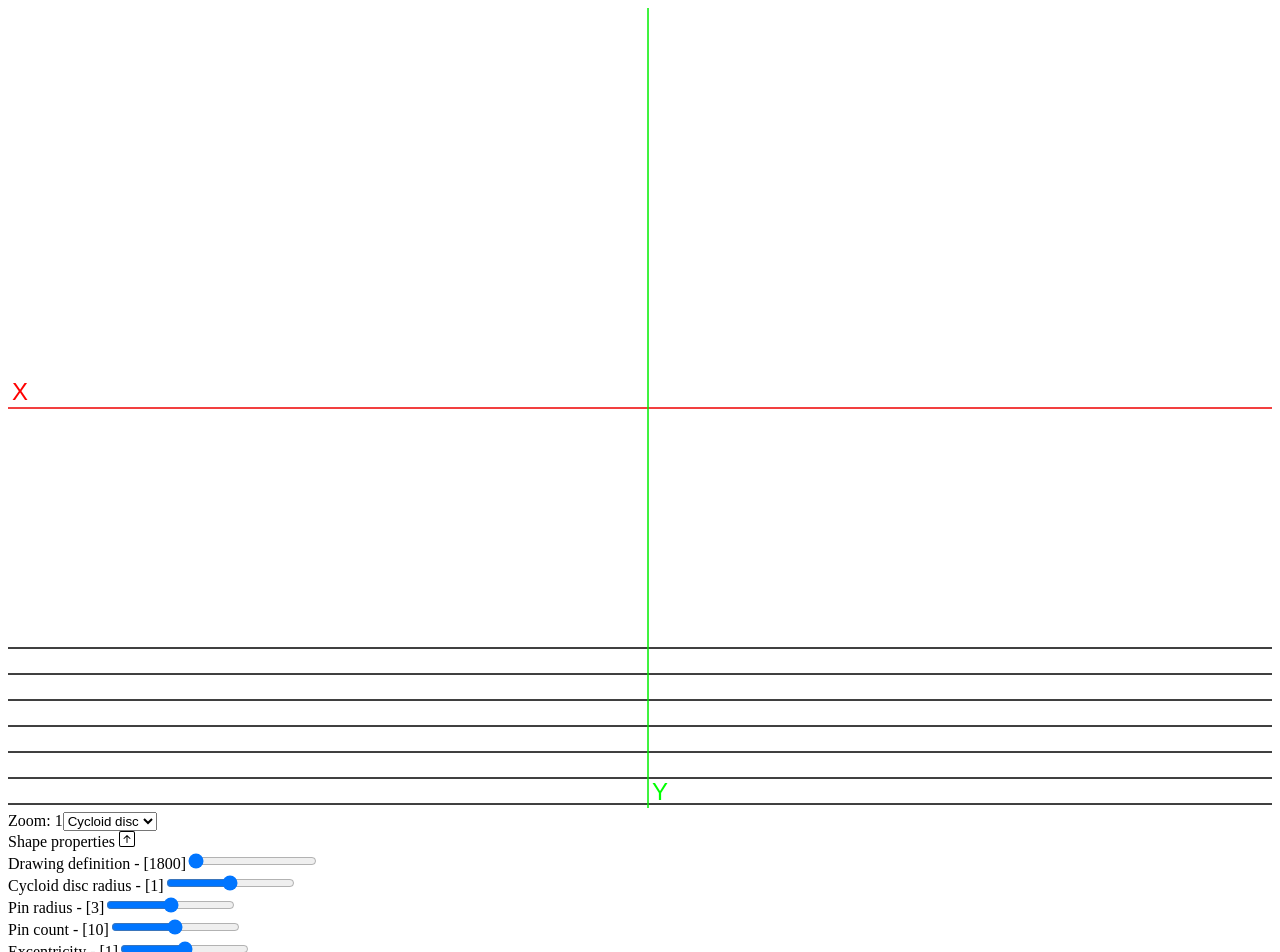
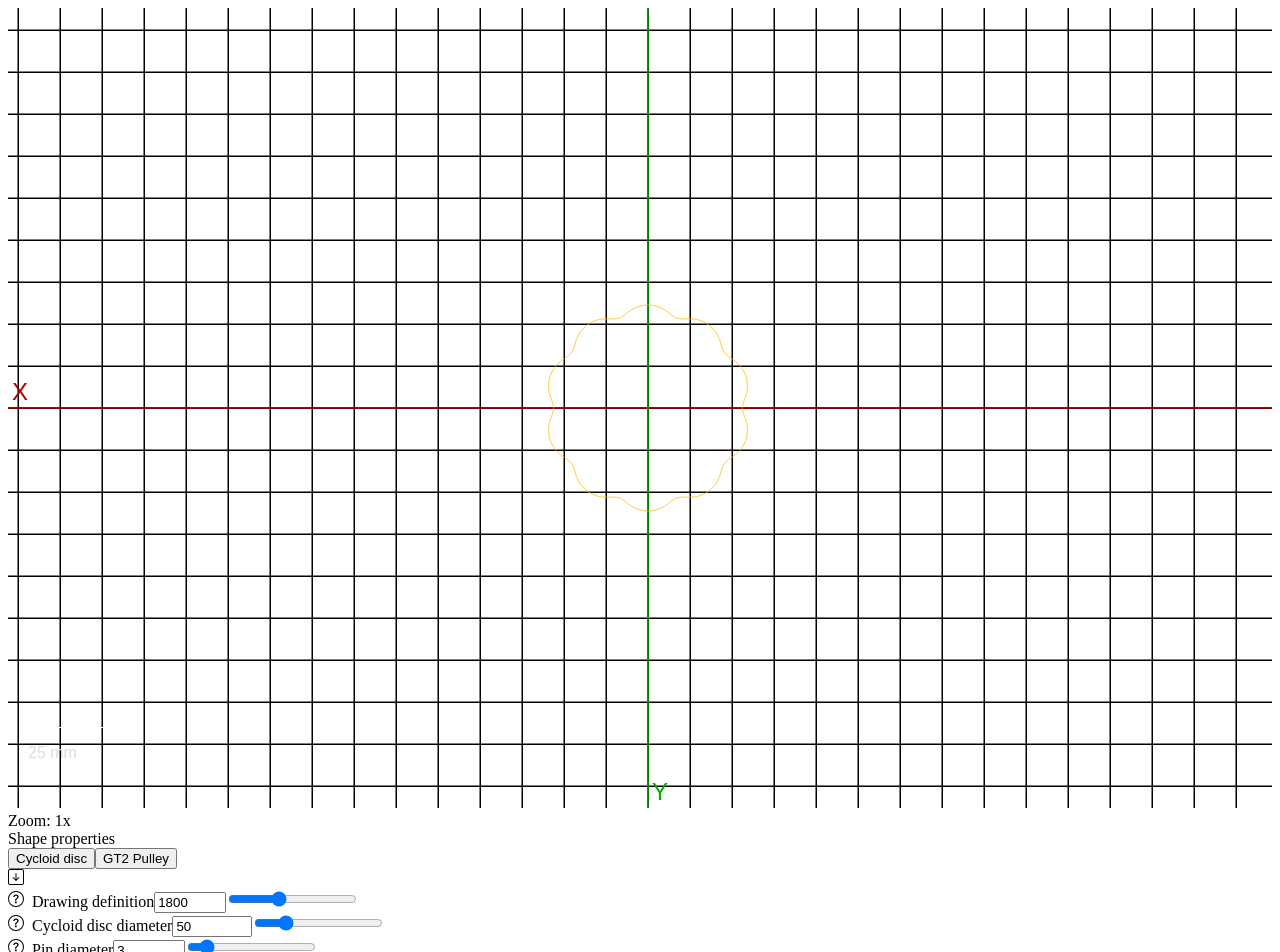
Before and after one commit to garhul/makingToolBox, a React app: page / in a window 1280 px wide. Shown: the top 952 px of the page. Built offline with nearby package versions, Linux system fonts and the light colour scheme.

Commit message:
looking pretty

```diff
--- a/src/app.tsx
+++ b/src/app.tsx
@@ -1,30 +1,85 @@
-import { useState } from "react";
+import { useEffect, useState } from "react";
 import { Badge, Container } from "react-bootstrap";
-import { ShapeControls, ShapeSelector } from "./components/Controls";
+import { ShapeControls } from "./components/Controls";
 import Canvas from "./components/preview/Canvas";
 import { getShape, getShapeOptions, shapeKeys } from "./shapes";
+import { Shape, ShapeParameter } from "./types";
+// import 'bootstrap/dist/css/bootstrap.min.css';
+
+export type shapeControlBoxProps = {
+  onChange: (shape: Shape) => void;
+}
+
+function ZoomBadge({ zoom }: { zoom: number }) {
+  return (
+    <Badge id="zoomBadge">
+      Zoom: {zoom}x
+    </Badge>);
+}
+
+function ShapeControlBox({ onChange }: shapeControlBoxProps) {
+  const [shapeKey, setShapeKey] = useState<shapeKeys>('Cycloid');
+  const [shapeParams, setShapeParams] = useState<ShapeParameter>({});
+  const [shapeObj, setShapeObj] = useState(getShape(shapeKey));
+
+  useEffect(() => {
+    const newShape = getShape(shapeKey, shapeParams)
+    setShapeObj(newShape);
+    onChange(newShape);
+
+    // eslint-disable-next-line react-hooks/exhaustive-deps
+  }, [shapeParams]);
+
+  const shapeKeyChangeHandler = (key: shapeKeys) => {
+    setShapeKey(key);
+    const newShape = getShape(key);
+    setShapeObj(newShape);
+    setShapeParams(newShape.getParametersList());
+    onChange(newShape);
+  }
+
+  const updateShapeParam = (param: string, value: number) => {
+    console.log({ param, value });
+    try {
+      const p = shapeObj?.getParameterValue(param);
+      if (p) {
+        p.value = value;
+        const newP = Object.fromEntries([[param, p]]);
+        setShapeParams({ ...shapeParams, ...newP });
+      }
+    } catch (ex) { console.error(ex); }
+  }
+
+  return (
+    <Container id="shapeControls">
+      <ShapeControls
+        controlsList={shapeObj.getParametersList()}
+        onChange={updateShapeParam}
+        onShapeChange={shapeKeyChangeHandler}
+        opts={getShapeOptions()}
+      />
+    </Container>
+  )
+}
+
+
+
 
 export default function App() {
-  const [shapeKey, setShapeKey] = useState<shapeKeys>('Cycloid')
-  const zoom = 1;
-  const grid = true;
-  const axes = true;
+  const [shape, setShape] = useState<Shape | null>(null);
+  const [zoom, setZoom] = useState(1);
 
-  const Shape = getShape(shapeKey);
+  const shapeChangeHandler = (s: Shape) => {
+    console.log(s);
+    setShape(s);
+  }
 
   return (
     <Container style={{ overflow: 'hidden' }}>
-      <Canvas />
+      <Canvas shape={shape} grid={true} axes={true} onZoomChange={(zoom) => setZoom(zoom)} zoom={zoom} />
       <Container id="footer">
-        <Badge>Zoom: {zoom}</Badge>
-        <ShapeSelector
-          onChange={(key) => console.log(key)}
-          options={getShapeOptions()}
-        />
-        {Shape && <ShapeControls
-          controlsList={Shape.getParametersList()}
-          onChange={(key, value) => Shape.setParameterValue(key, value)}
-        />}
+        <ZoomBadge zoom={zoom} />
+        <ShapeControlBox onChange={shapeChangeHandler} />
       </Container>
     </Container>
   );
--- a/src/components/Controls.tsx
+++ b/src/components/Controls.tsx
@@ -1,61 +1,84 @@
 import { useState } from "react";
-import { Badge, Container, Row, Form } from "react-bootstrap";
-import { ShapeParameter } from "src/types";
-import { BsArrowUpSquare } from 'react-icons/bs/';
-import { shapeListOption } from "src/shapes";
+import { Badge, Container, Row, Form, OverlayTrigger, Tooltip, Button, ButtonGroup } from "react-bootstrap";
+import { ShapeParameter, ShapeParameterValue } from "src/types";
+import { BsArrowDownSquare, BsArrowUpSquare } from 'react-icons/bs/';
+import { shapeKeys, shapeListOption } from "src/shapes";
+import { BsQuestionCircle } from 'react-icons/bs';
 
-export default function Controls() {
+type shapeControlProps = {
+  paramKey: string;
+  param: ShapeParameterValue;
+  onChange: (val: number) => void;
+};
+
+function ShapeControl({ paramKey, param, onChange }: shapeControlProps) {
   return (
-    <Container>
-      <Row>
+    <Row className="controlGroup" key={paramKey}>
+      <label title={param.tooltip || param.name} htmlFor={paramKey}>
+        <OverlayTrigger
+          delay={150}
+          overlay={<Tooltip>{param.tooltip || param.name}</Tooltip>}
+          placement="left">
+          <><Badge style={{ cursor: 'help', marginRight: '.5em' }}><BsQuestionCircle /></Badge>{param.name}</>
+        </OverlayTrigger>
+      </label>
 
-      </Row>
-    </Container>
+      <input size={5} type="number" min={param.min} max={param.max} value={param.value} step={param.step} onChange={(ev) => onChange(parseFloat(ev.currentTarget.value))} />
+      <input id={paramKey} min={param.min} max={param.max} value={param.value} step={param.step} type="range" onChange={(ev) => onChange(parseFloat(ev.currentTarget.value))} />
+    </Row >
   )
 }
 
 export type shapeControlsProps = {
-  onChange: (key: string, value: number) => void;
-  controlsList: ShapeParameter[];
+  onChange: (key: shapeKeys, value: number) => void;
+  controlsList: ShapeParameter;
+  onShapeChange: (key: shapeKeys) => void;
+  opts: shapeListOption[];
 }
 
-export function ShapeControls({ controlsList, onChange }: shapeControlsProps) {
+export function ShapeControls({ controlsList, onChange, onShapeChange, opts }: shapeControlsProps) {
   const [collapsed, setCollapsed] = useState(false);
 
   const toggleCollapsed = () => {
     setCollapsed(!collapsed);
   }
 
-  const Controls = controlsList.map(c => (
-    <Row className="controlGroup" key={c.key}>
-      <label title={c.tooltip || c.name} htmlFor={c.key}>{c.name} - [{c.value}]</label>
-      <input id={c.key} step={c.step} type="range" onChange={(ev) => onChange(c.key, parseFloat(ev.currentTarget.value))} />
-    </Row>
-  ));
+  const Controls = Object.keys(controlsList).map(key => (<ShapeControl key={key} paramKey={key} param={controlsList[key]} onChange={(v) => onChange(key as shapeKeys, v)} />));
 
   return (
     <Container>
-      <Row>
-        <Badge>
-          Shape properties <BsArrowUpSquare onClick={toggleCollapsed} />
-        </Badge>
+      <Row className="controlsTitle">
+        Shape properties
+        <ShapeSelector onChange={onShapeChange} options={opts} />
+        {!collapsed ? <BsArrowDownSquare style={{ cursor: 'pointer' }} onClick={toggleCollapsed} /> : <BsArrowUpSquare style={{ cursor: 'pointer' }} onClick={toggleCollapsed} />}
       </Row>
       {!collapsed && Controls}
     </Container>
   )
 }
 
-
-export type shapeSelectorProps = {
-  onChange: (key: string) => void;
+type shapeSelectorProps = {
+  onChange: (key: shapeKeys) => void;
   options: shapeListOption[];
 }
 
-export function ShapeSelector({ onChange, options }: shapeSelectorProps) {
-  const Opts = options.map((v, i) => <option value={v.key}>{v.name}</option>);
+function ShapeSelector({ onChange, options }: shapeSelectorProps) {
+  const [selected, setSelected] = useState(0);
+  // const Opts = options.map((v, i) => <option key={v.key} value={v.key}>{v.name}</option>);
+  const btns = options.map((v, i) => (
+    <Button
+      variant={i === selected ? 'toggled' : undefined}
+      onClick={(ev) => { setSelected(i); onChange(ev.currentTarget.value as shapeKeys) }}
+      key={v.key}
+      value={v.key}
+    >{v.name}</Button >));
+
+
   return (
-    <Form.Select size="sm" onChange={(ev) => onChange(ev.currentTarget.value)}>
-      {Opts}
-    </Form.Select>
+    <ButtonGroup>{btns}</ButtonGroup>
+
+    // <Form.Select size="sm" onChange={(ev) => onChange(ev.currentTarget.value as shapeKeys)}>
+    //   {Opts}
+    // </Form.Select>
   )
 }
--- a/src/components/preview/Canvas.tsx
+++ b/src/components/preview/Canvas.tsx
@@ -1,85 +1,55 @@
-import { useEffect, useRef, useState, WheelEvent } from "react";
-import { point2D } from "src/types";
+import { useRef, WheelEvent } from "react";
+import { Shape } from "src/types";
 import drawBackground from "./grid";
 
-const drawPoints = (ctx: CanvasRenderingContext2D, points: point2D[], zoomLevel: number, w: number, h: number) => {
-
-  const offset = { x: w / 2, y: h / 2 };
-  ctx.strokeStyle = "#ff6600";
-
-  ctx.moveTo(points[0].x, points[0].y);
-  ctx.beginPath(); // Start a new path
-
-  for (const point of points) {
-    ctx.lineTo((point.x * zoomLevel + offset.x), (point.y * zoomLevel + offset.y));
-    ctx.moveTo((point.x * zoomLevel + offset.x), (point.y * zoomLevel + offset.y));
-  }
-
-  ctx.closePath(); // Line to bottom-left corner
-  ctx.stroke();
-}
-
 export type canvasViewProperties = {
-  origin: { x: number, y: number };
-  zoom: number;
   grid: boolean;
   axes: boolean;
+  shape: Shape | null;
+  zoom: number;
+  onZoomChange: (zoom: number) => void;
 };
 
-export default function Canvas() {
-  const [viewProperties, setViewProperties] = useState<canvasViewProperties>({
-    origin: { x: 0, y: 0 }, //represents the central point from where to draw everything
-    zoom: 1,
-    grid: true,
-    axes: true
-  });
-
+export default function Canvas({ shape, grid, axes, zoom, onZoomChange }: canvasViewProperties) {
+  // const [origin, setOrigin] = useState<point2D>({ x: 0, y: 0 });
   const canvasRef = useRef<HTMLCanvasElement>(null);
 
-  useEffect(() => {
-    const canvas = canvasRef.current || null;
-    if (canvas === null) return;
-    console.log('coso');
-    setViewProperties((viewProperties) => ({ ...viewProperties, ...{ origin: { x: canvas.width / 2, y: canvas.height / 2 } } }));
-  }, [canvasRef]);
+  const zoomRatio = 4.2; // zoom Ratio is an attempt to adjust everything to look 1:1 without properly attempting to read DPI
 
-  useEffect(() => {
-    const canvas = canvasRef.current || null;
-    const context = canvas?.getContext('2d') || null;
-    if (context === null || canvas === null) return;
+  const canvas = canvasRef.current || null;
+  const context = canvas?.getContext('2d') || null;
+  if (context !== null && canvas !== null) {
 
     //size the canvas properly
-    canvas.width = window.innerWidth;
-    canvas.height = window.innerHeight;
+    canvas.width = window.innerWidth * window.devicePixelRatio;
+    canvas.height = window.innerHeight * window.devicePixelRatio;
 
-    //clear first
-    console.log({ cw: canvas.width, ch: canvas.height });
+    //get origin as center of screen:
+    const origin = { x: canvas.width / 2, y: canvas.height / 2 };
+
+    //clear before drawing
+    // console.log({ cw: canvas.width, ch: canvas.height });
     context.clearRect(0, 0, canvas.width, canvas.height);
 
-    drawBackground({     // draw scale bar ?
+    drawBackground({
       ctx: context,
-      zoom: viewProperties.zoom,
-      size: Math.ceil(window.innerWidth / 50),
+      zoom: zoom * zoomRatio,
+      size: zoom * zoomRatio * 10,
       dimensions: { width: canvas.width, height: canvas.height },
-      origin: viewProperties.origin,
+      origin: origin,
       color: '#000'
-    }, viewProperties.axes, viewProperties.grid);
+    }, axes, grid);
 
     // draw objects
-    // drawPoints(context, getPoints({ cycloidRadius: 40, excentricity: 1, pinCount: 10, pinRadius: 3 }), viewProperties.zoom, canvas.width, canvas.height);
-
-    // No animations, we need something to show
-
-  }, [viewProperties]);
+    shape?.render(context, zoom * zoomRatio, origin);
+  }
 
   const handleScroll = (ev: WheelEvent<HTMLCanvasElement>) => {
     const maxZoomLevel = 10;
     const minZoomLevel = 0.25;
-
-    if (ev.deltaY > 0) {
-      if (viewProperties.zoom < maxZoomLevel) setViewProperties({ ...viewProperties, ...{ zoom: viewProperties.zoom + .25 } });
-    } else {
-      if (viewProperties.zoom > minZoomLevel) setViewProperties({ ...viewProperties, ...{ zoom: viewProperties.zoom - .25 } });
+    const z = (ev.deltaY < 0) ? zoom + .25 : zoom - .25;
+    if (z <= maxZoomLevel && z >= minZoomLevel) {
+      onZoomChange(z)
     }
   }
 
--- a/src/main.tsx
+++ b/src/main.tsx
@@ -1,6 +1,5 @@
 import { StrictMode } from 'react';
 import * as ReactDOM from 'react-dom/client';
-
 import App from './app';
 
 const root = ReactDOM.createRoot(
--- a/src/shapes/HipoCycloid.ts
+++ b/src/shapes/HipoCycloid.ts
@@ -1,76 +1,73 @@
-import { point2D, Shape, ShapeParameter } from "src/types";
+import { point2D, Shape, ShapeParameter, ShapeParameterValue } from "src/types";
 
 export default class Cycloid implements Shape {
-  private parameters: ShapeParameter[];
+  private _params: ShapeParameter;
+  private _color: string;
 
-  constructor() {
+  constructor(params: ShapeParameter, color = '#ff6600') {
+    this._color = color;
     // set default parameters
-    this.parameters = [
-      {
+    this._params = {
+      ...{
+        'definition': {
           name: 'Drawing definition',
-        tooltip: 'The amount of points composing the drawing',
-        key: 'definition',
+          tooltip: 'The amount of segments composing the drawing',
           value: 1800,
-        min: 360,
+          min: 720,
           max: 3600,
           step: 360
         },
-      {
-        name: 'Cycloid disc radius',
-        tooltip: 'The radius of the cycloid disc',
-        key: 'cycloidRadius',
-        value: 1,
+        'cycloidDiameter': {
+          name: 'Cycloid disc diameter',
+          tooltip: 'The diameter of the cycloid disc',
+          value: 50,
           min: 10,
-        max: 100,
+          max: 200,
           step: .1
         },
-      {
-        name: 'Pin radius',
-        tooltip: 'The radius of the external pins',
-        key: 'pinRadius',
+        'pinDiameter': {
+          name: 'Pin diameter',
+          tooltip: 'The diameter of the external pins',
           value: 3,
-        min: 10,
-        max: 50,
+          min: 1,
+          max: 20,
           step: .1
         },
-      {
+        'pinCount': {
           name: 'Pin count',
           tooltip: 'Amount of pins (reduction :  # of pins -1)',
-        key: 'pinCount',
-        value: 10,
+          value: 11,
           min: 4,
           max: 100,
           step: 1
         },
-      {
+        'excentricity': {
           name: 'Excentricity',
           tooltip: 'Excentrical displacement amount from rotation axis',
-        key: 'excentricity',
           value: 1,
           min: 0.5,
           max: 10,
           step: .1
-      },
-
-    ];
-
+        }
+      }, ...params
+    };
   }
 
   getParametersList() {
-    return this.parameters;
+    return this._params;
   }
 
   private getParam(key: string) {
-    const param = this.parameters.find(p => p.key === key);
-    if (param) return param;
-    throw new Error(`Requested param not found ${key}`);
+    if (!(key in this._params)) throw new Error(`Requested param [${key}] not found `);
+
+    return this._params[key];
   }
 
   private getPoint(step: number) {
-    const cycloidRadius = this.getParam('cycloidRadius').value;
-    const pinRadius = this.getParam('pinRadius').value;
+    const cycloidRadius = this.getParam('cycloidDiameter').value / 2;
+    const pinRadius = this.getParam('pinDiameter').value / 2;
     const pinCount = this.getParam('pinCount').value;
-    const excentricity = this.getParam('excentricty').value;
+    const excentricity = this.getParam('excentricity').value;
 
     return {
       x: (cycloidRadius * Math.cos(step)) - (pinRadius * Math.cos(step + Math.atan(Math.sin((1 - pinCount) * step) / ((cycloidRadius / (excentricity * pinCount)) - Math.cos((1 - pinCount) * step))))) - (excentricity * Math.cos(pinCount * step)),
@@ -79,7 +76,7 @@ export default class Cycloid implements Shape {
   }
 
   getPoints(): point2D[] {
-    const pointCount = 3600;
+    const pointCount = this.getParameterValue('definition').value;
     const range = { start: 0, end: 2 * Math.PI };
     const step = Math.PI / pointCount;
     const points = [];
@@ -91,16 +88,38 @@ export default class Cycloid implements Shape {
     return points;
   }
 
-  setParameterValue(key: string, value: number) {
-    const p = this.parameters.find(p => p.key === key);
+  setParameterValue(key: string, value: number): ShapeParameterValue {
+    if (!(key in this._params))
+      throw new Error(`Error setting value for parameter ${key}, parameter not found`);
 
-    if (!p) throw new Error(`Error setting value for parameter ${key}, parameter not found`);
+    const param = this._params[key];
 
-    if ((p.min <= value) && (value <= p.max)) {
-      p.value = value;
-      return p;
+    if ((param.min <= value) && (value <= param.max)) {
+      param.value = value;
+      return param;
     }
 
-    throw new Error(`Error setting value for parameter ${key}, parameter value (${value}) out of range (${p.min}:${p.max})`);
+    throw new Error(`Error setting value for parameter ${key}, parameter value (${value}) out of range (${param.min}:${param.max})`);
+  }
+
+  getParameterValue(key: string): ShapeParameterValue {
+    if (!(key in this._params))
+      throw new Error(`Error setting value for parameter ${key}, parameter not found`);
+    return this._params[key];
+  }
+
+  render(ctx: CanvasRenderingContext2D, zoom: number, origin: point2D): void {
+    ctx.strokeStyle = this._color;
+    const points = this.getPoints();
+    ctx.moveTo(points[0].x, points[0].y);
+    ctx.beginPath(); // Start a new path
+
+    for (const point of points) {
+      ctx.lineTo((point.x * zoom + origin.x), (point.y * zoom + origin.y));
+      ctx.moveTo((point.x * zoom + origin.x), (point.y * zoom + origin.y));
+    }
+
+    ctx.closePath(); // Line to bottom-left corner
+    ctx.stroke();
   }
 }
--- a/src/shapes/index.ts
+++ b/src/shapes/index.ts
@@ -1,3 +1,4 @@
+import { Shape, ShapeParameter } from "src/types";
 import Cycloid from "./HipoCycloid";
 
 enum ShapeKeys {
@@ -22,11 +23,11 @@ export function getShapeOptions(): shapeListOption[] {
   }];
 }
 
-export function getShape(key: shapeKeys) {
+export function getShape(key: shapeKeys, params: ShapeParameter = {}, color = '#FFBB00'): Shape {
   switch (key) {
     case 'Cycloid':
-      return new Cycloid();
+      return new Cycloid(params, color);
     case 'Gt2Pulley':
-      return null;
+      return new Cycloid(params, '#0099ff');
   }
 }
--- a/src/styles.css
+++ b/src/styles.css
@@ -1,10 +1,18 @@
 :root {
- /* define some colors */
- --bg: #222;
- --fg-normal: #EEE;
- --fg-highlight:#99ff00;
- --fg-alert:#f2ff00;
- --bg-canvas:#333;
+  /* define some colors */
+  --bg: #222;
+  --fg-normal: #EEE;
+  --fg-highlight:#99ff00;
+  --fg-alert:#f2ff00;
+
+  --bg-canvas:#21272f;
+  --dark-grey:#4c4c54;
+
+  --fg-orange:#ff9900;
+  --fg-orange-2:#ff6600;
+  --fg-yellow:#b7e36b;
+  --fg-gray:#BBB;
+
 }
 
 
@@ -16,7 +24,7 @@ body {
   font-family: 'Geologica', sans-serif;
   padding:0;
   margin:0;
-
+  overflow:hidden;
 }
 
 .floating {
@@ -24,34 +32,170 @@ body {
   border: 1px solid #f2ff00;
 }
 
+.controlsTitle {
+  margin-bottom: 1em;
+  border-bottom: 1px solid var(--dark-grey);
+  padding-bottom: 0.5em;
+  display: flex;
+  grid-column-gap: 1em;
+  font-size: 1.2em;
+  justify-items: start;
+  justify-content: space-between;
+  align-items: center;
+}
 
-/*
-canvas {
-  border:1em solid var(--bg-canvas);
-  border-radius: 1em;
-  margin:.2em;
-  background-color: var(--bg-canvas);
-  image-rendering: -moz-crisp-edges;
-  image-rendering: -webkit-crisp-edges;
-  image-rendering: pixelated;
-  image-rendering: crisp-edges;
-  width: 800px;
-  height: 800px;
-}*/
 
 canvas {
   height: 100vh;
   width: 100vw;
   display: block;
   overflow: hidden;
+  background-color: var(--bg-canvas);
 }
 
-#footer {
-  position:fixed;
-  display:inline-flex;
-  justify-content: space-around;
-  bottom: 0px;
-  width:100%;
-  padding:.2em;
-  border:  1px solid var(--fg-alert);
+#zoomBadge {
+  position:absolute;
+  bottom:1em;
+  left: 1em;
 }
+
+#shapeControls {
+  min-width: 20vw;
+  position:absolute;
+  bottom:1em;
+  right:1em;
+  background-color: rgba(0,0,0,0.1);
+  padding:1em;
+  border-radius: 1em;
+}
+
+.controlGroup.row {
+  font-size:1em;
+  text-transform: uppercase;
+  justify-content: space-between;
+  padding: 0.2em;
+  min-width: 30vw;
+  margin:.2em;
+  border-bottom: 1px solid var(--dark-grey);
+  display: grid;
+  grid-template-columns: 35% 10% 50%;
+}
+
+.controlGroup.row > input[type=number] {
+ background-color: var(--dark-grey);
+ color: var(--fg-yellow);
+ border:0;
+ padding:.4em;
+ border-radius: .5em;
+}
+
+.controlGroup.row > input[type=number]:focus {
+  outline:none;
+  font-weight: bold;
+ }
+
+input[type=range] {
+  width: 100%;
+  margin: 3px 0;
+  background-color: transparent;
+  -webkit-appearance: none;
+}
+
+input[type=range]:focus {
+  outline: none;
+}
+
+input[type=range]::-webkit-slider-runnable-track {
+  background: var(--fg-gray);
+  border: 0;
+  width: 100%;
+  height: 1px;
+  cursor: pointer;
+}
+input[type=range]::-webkit-slider-thumb {
+  margin-top: -3px;
+  width: 8px;
+  height: 16px;
+  margin-top: -8px;
+  background: var(--fg-yellow);
+  border: 0;
+  cursor: pointer;
+  -webkit-appearance: none;
+}
+input[type=range]:focus::-webkit-slider-runnable-track {
+  background: var(--fg-gray);
+}
+input[type=range]::-moz-range-track {
+  background: var(--fg-gray);
+  border: 0;
+  width: 100%;
+  height: 1px;
+  cursor: pointer;
+}
+input[type=range]::-moz-range-thumb {
+  width: 4px;
+  height: 10px;
+  background: var(--fg-yellow);
+  border: 0;
+  cursor: pointer;
+}
+input[type=range]::-ms-track {
+  background: transparent;
+  border-color: transparent;
+  border-width: 3px 0;
+  color: transparent;
+  width: 100%;
+  height: 1px;
+  cursor: pointer;
+}
+input[type=range]::-ms-fill-lower {
+  background: var(--fg-gray);
+  border: 0;
+}
+input[type=range]::-ms-fill-upper {
+  background: var(--fg-gray);
+  border: 0;
+}
+input[type=range]::-ms-thumb {
+  width: 4px;
+  height: 10px;
+  background: var(--fg-yellow);
+  border: 0px solid rgba(0, 0, 0, 0);
+  border: 0;
+  cursor: pointer;
+  margin-top: 0px;
+  /*Needed to keep the Edge thumb centred*/
+}
+input[type=range]:focus::-ms-fill-lower {
+  background: var(--fg-gray);
+}
+input[type=range]:focus::-ms-fill-upper {
+  background: var(--fg-gray);
+}
+/*TODO: Use one of the selectors from https://stackoverflow.com/a/20541859/7077589 and figure out
+how to remove the virtical space around the range input in IE*/
+@supports (-ms-ime-align:auto) {
+  /* Pre-Chromium Edge only styles, selector taken from hhttps://stackoverflow.com/a/32202953/7077589 */
+  input[type=range] {
+    margin: 0;
+    /*Edge starts the margin from the thumb, not the track as other browsers do*/
+  }
+}
+
+
+.btn {
+  padding:.5em;
+  background-color:var(--bg);
+  border:0;
+  border-bottom:1px solid var(--dark-grey);
+  color:var(--fg-gray);
+  cursor:pointer;
+  font-size:.8em;
+  text-transform: uppercase;
+  margin:.5em;
+}
+
+.btn-toggled {
+  color:var(--fg-highlight);
+  border-bottom:1px solid var(--fg-highlight);
+}
```
Also changed, not shown: src/components/preview/grid.ts (+39 -19 lines), src/types.ts (+7 -4 lines). Lines whose indentation alone changed are shown as unchanged.
